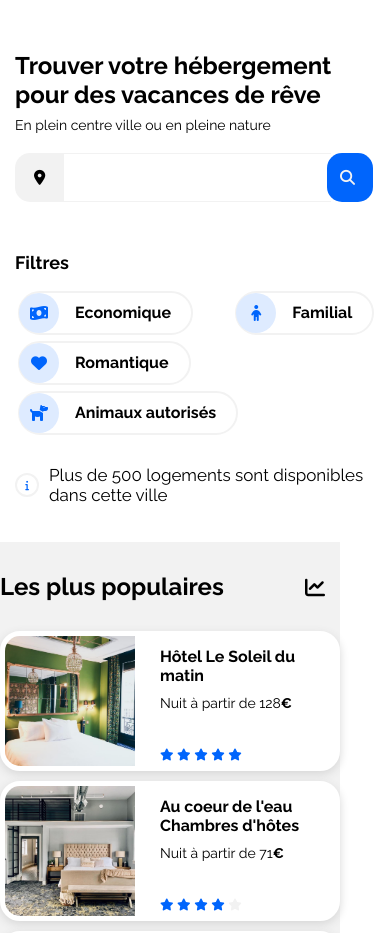
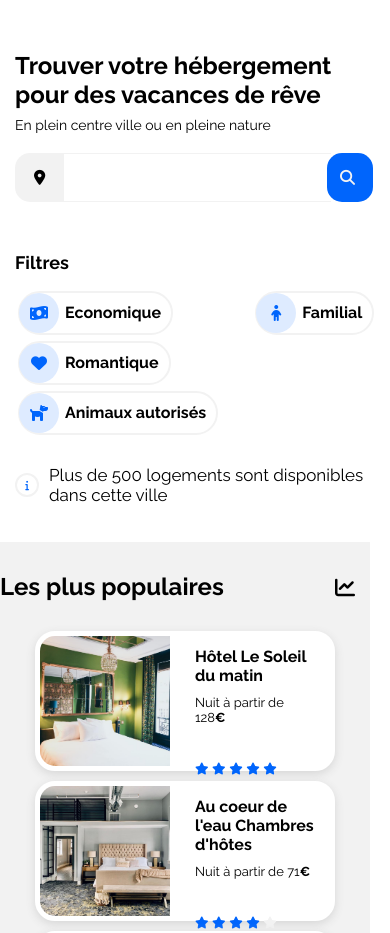
Before and after one commit to aurelieweb/AurelieDemetrio_2_27052021, a plain HTML site: page index.html in a window 390 px wide. Shown: the part 133-1066 px from the top of the page. Drawn offline with Linux system fonts and the light colour scheme.

Commit message:
Responsive ok

```diff
--- a/index.html
+++ b/index.html
@@ -254,7 +254,7 @@
                             <img src="images/activites/3_medium/kilyan-sockalingum-NR8-cBCN3aI-unsplash.jpg" alt="Parc nationnal des Calanques">
                             <figcaption>Parc nationnal des Calanques</figcaption>
                         </figure>
-                    </a>>
+                    </a>
                     <a href="#" class="lienactivités">
                         <figure class="activités">
                             <img src="images/activites/3_medium/florian-wehde-xW9e8gdotxI-unsplash.jpg" alt="Notre-Dame-de-la-Garde">
--- a/styles.css
+++ b/styles.css
@@ -524,6 +524,70 @@ footer{
     padding-bottom: 0.7em;
 }
 
+/*Breakpoint point*/
+
+@media screen and (max-width: 780px){
+
+.containergrid{
+    display: flex;
+    flex-direction: column;
+    justify-content: center;
+    max-width: 780px;
+}
+
+  .optionfiltres{
+      font-size: 14px;
+      margin: 0 10px;
+  }
+
+  .optionfiltres p{
+      padding: 0px 10px 0 5px;
+  }
+
+    #section2{
+        margin-right: 0;
+    }
+
+    #conteneursection2{
+        margin-right: 0;
+    }
+
+
+    #section3{
+        margin-left: 0;
+    }
+    #conteneursection3{
+    }
+
+    #resultatpopulaires{
+        flex-direction: row;
+        justify-content: space-around;
+        flex-wrap: wrap;
+    }
+
+    .populaires{
+        flex-direction: column;
+        width: 290px;
+    }
+
+    .hotel{
+        padding: 5px;
+    }
+
+    .hotel p{
+        font-size: 13px;
+    }
+
+    .galleryactivites{
+        max-width: 780px;/*voir si utile*/
+        gap: 20px 20px;
+        margin-top: 25px;}
+
+    figcaption{
+        font-size: 14px;
+    }
+}
+
 /*Breakpooint smartphone*/
 
 @media screen and (max-width: 414px){
```
